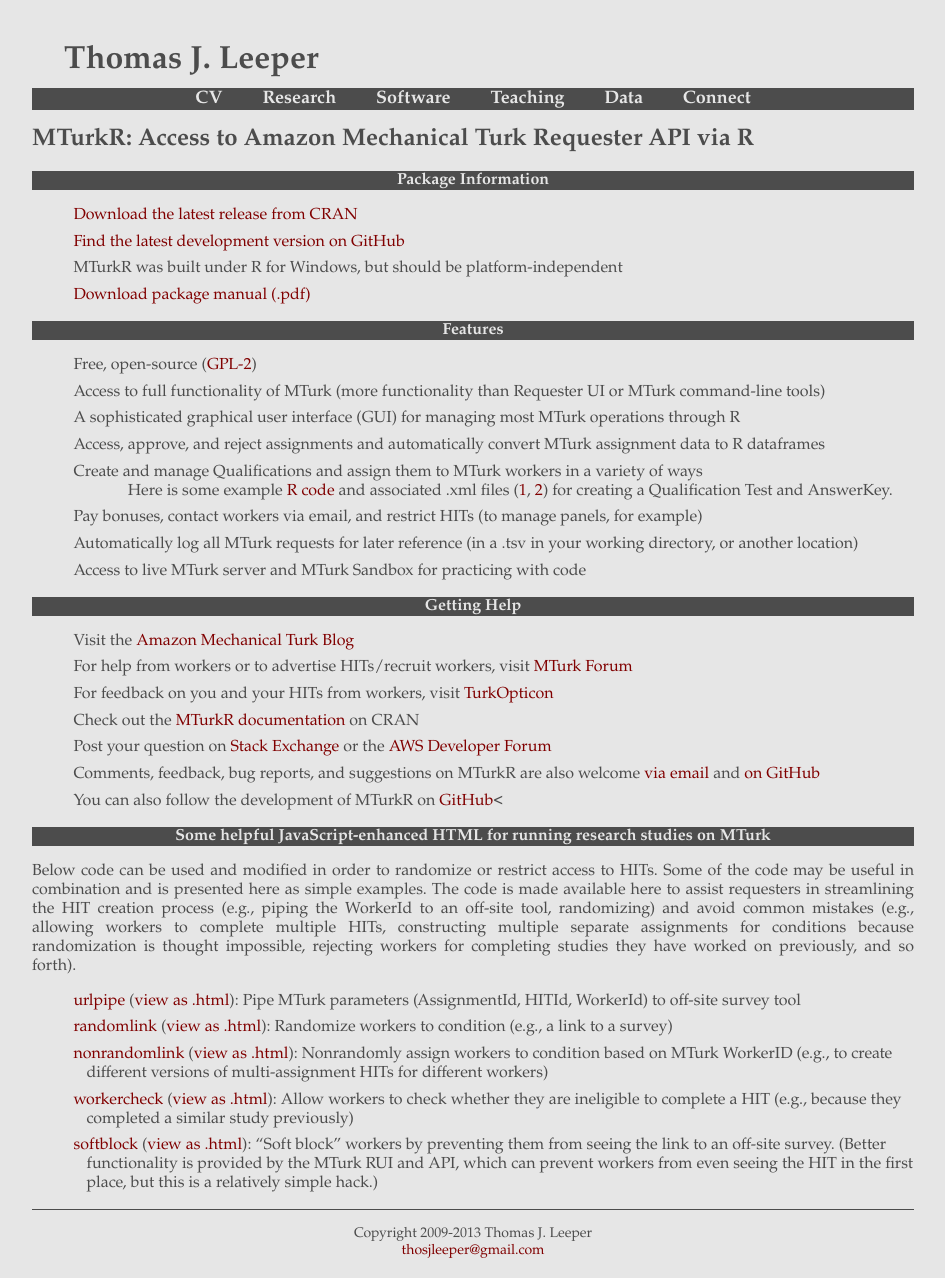
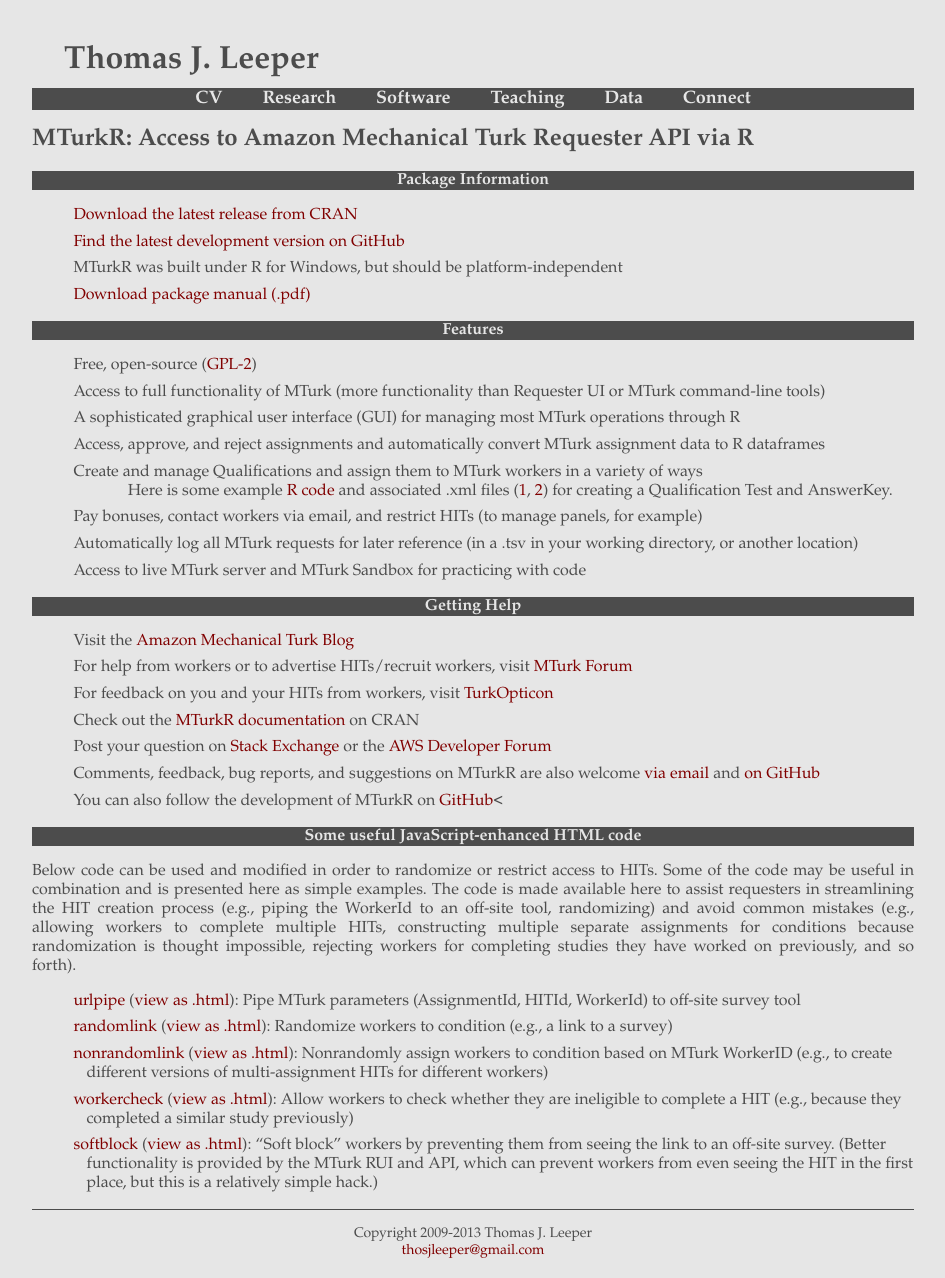
Before and after one commit to cloudyr/MTurkR, a Jekyll site: the page built from index.md, in a window 1280 px wide. Shown: the whole page, without its empty margins (167-1112 px from the left). Built offline with Jekyll 4.4.1, drawn with Linux system fonts in a browser that asks for light colours.

Commit message:
update index.md to jekyll

```diff
--- a/index.md
+++ b/index.md
@@ -14,6 +14,7 @@
 * [Download package manual (.pdf)](MTurkR-manual.pdf)
 
 ## Features ##
+
 * Free, open-source ([GPL-2](http://www.gnu.org/licenses/gpl-2.0.html))
 * Access to full functionality of MTurk (more functionality than Requester UI or MTurk command-line tools)
 * A sophisticated graphical user interface (GUI) for managing most MTurk operations through R
@@ -25,6 +26,7 @@
 * Access to live MTurk server and MTurk Sandbox for practicing with code
 
 ## Getting Help ##
+
 * Visit the <a href="http://mechanicalturk.typepad.com/">Amazon Mechanical Turk Blog</a>
 * For help from workers or to advertise HITs/recruit workers, visit [MTurk Forum](http://mturkforum.com/)
 * For feedback on you and your HITs from workers, visit [TurkOpticon](http://turkopticon.differenceengines.com/)
@@ -33,7 +35,8 @@
 * Comments, feedback, bug reports, and suggestions on MTurkR are also welcome [via email](mailto:thosjleeper@gmail.com?subject=MTurkR) and [on GitHub](https://github.com/leeper/MTurkR/issues)
 * You can also follow the development of MTurkR on <a href="https://github.com/leeper/MTurkR">GitHub</a><
 
-## Some helpful JavaScript-enhanced HTML for running research studies on MTurk ##
+## Some useful JavaScript-enhanced HTML code ##
+
 Below code can be used and modified in order to randomize or restrict access to HITs. Some of the code may be useful in combination and is presented here as simple examples. The code is made available here to assist requesters in streamlining the HIT creation process (e.g., piping the WorkerId to an off-site tool, randomizing) and avoid common mistakes (e.g., allowing workers to complete multiple HITs, constructing multiple separate assignments for conditions because randomization is thought impossible, rejecting workers for completing studies they have worked on previously, and so forth).
 
 * [urlpipe](javascript/mturk-urlpipe.txt) ([view as .html](javascript/mturk-urlpipe.html)): Pipe MTurk parameters (AssignmentId, HITId, WorkerId) to off-site survey tool
```
